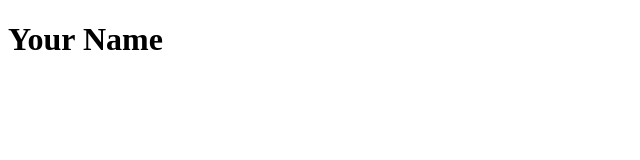
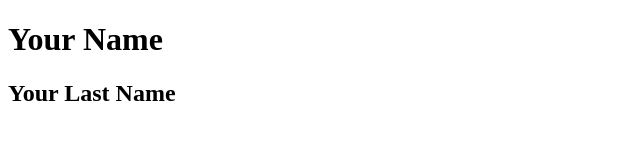
Before and after one commit to Hecris10/pathwayproject.github.io, a plain HTML site: page index.html in a window 1280 px wide. Shown: the whole page, without its empty margins (0-640 px from the left). Drawn offline with Linux system fonts and the light colour scheme.

Commit message:
first file

```diff
--- a/index.html
+++ b/index.html
@@ -7,6 +7,7 @@
 
 <body>
     <h1>Your Name</h1>
+    <h2> Your Last Name</h2>
 </body>
 
 </html>
```
